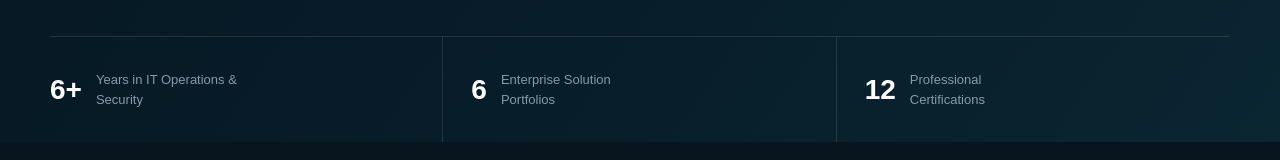
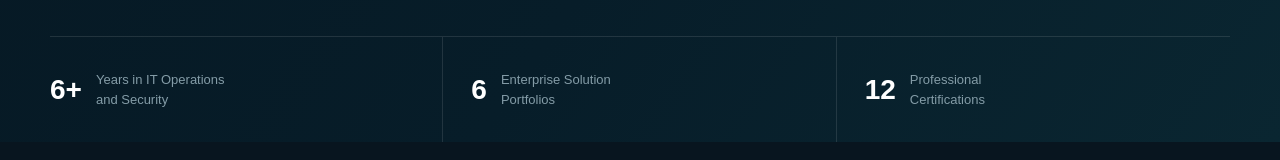
Before and after one commit to vedrico14/Portofolio-Rico_Fedryan, a Next.js app: page / in a window 1280 px wide. Shown: the part 762-922 px from the top of the page. Built offline with nearby package versions, Linux system fonts and the light colour scheme.

Commit message:
Update page.tsx

```diff
--- a/app/page.tsx
+++ b/app/page.tsx
@@ -296,7 +296,7 @@ export default function Home() {
         <div className="section-shell stats-bar">
           <div>
             <strong>6+</strong>
-            <span>Years in IT Operations &amp; Security</span>
+            <span>Years in IT Operations and Security</span>
           </div>
           <div>
             <strong>6</strong>
```
